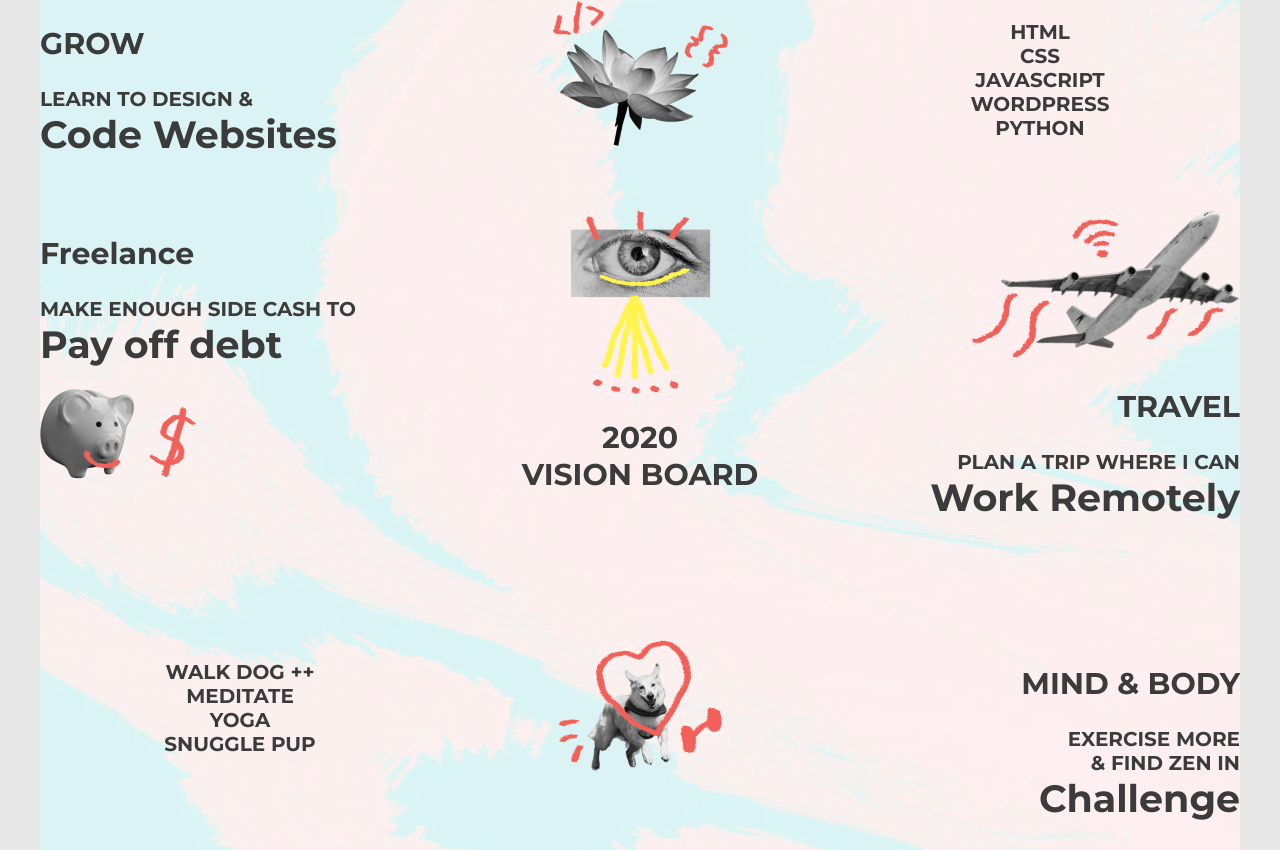
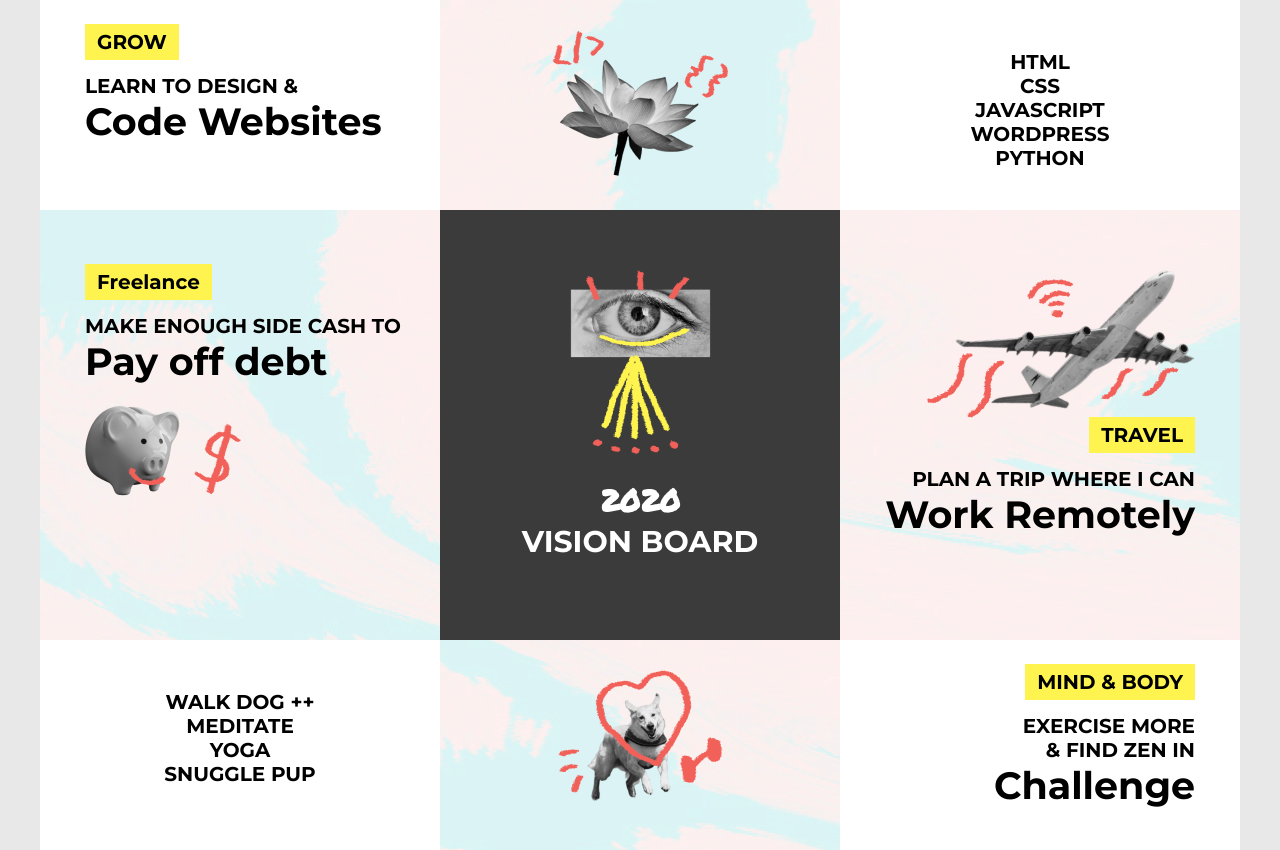
Before and after one commit to Mr-Bowtie/Skillcrush, a plain HTML site: page vision_board/index.html in a window 1280 px wide. Drawn offline with Linux system fonts and the light colour scheme.

Commit message:
Styling Complete

```diff
--- a/vision_board/css/main.css
+++ b/vision_board/css/main.css
@@ -1,7 +1,8 @@
+/***** Base Styles *****/
 body {
   background-color: #e8e8e8;
   font-size: 20px;
-  color: #3b3b3b;
+  color: black;
 }
 
 #vision-board {
@@ -19,16 +20,37 @@ body {
   box-sizing: border-box;
 }
 
+p span {
+  font-size: 38px;
+}
+
+h1 {
+  font-size: 30px;
+}
+
+h2 {
+  margin: 0;
+  font-size: 20px;
+  background-color: #fff44f;
+  display: inline;
+  padding: 6px 12px 6px 12px;
+}
+
+/***** Small blocks *****/
+
 .small-block {
   height: 210px;
+  padding-top: 30px;
 }
+/***** Large blocks *****/
 
 .large-block {
   height: 430px;
+  padding-top: 60px;
 }
-
 .left-text {
   text-align: left;
+  padding-left: 45px;
 }
 
 .centered {
@@ -37,12 +59,18 @@ body {
 
 .right-text {
   text-align: right;
+  padding-right: 45px;
 }
 
-h1 {
-  font-size: 30px;
+.light-bg {
+  background: white;
 }
 
-p span {
-  font-size: 38px;
+.dark-bg {
+  background: #3b3b3b;
+  color: white;
 }
+
+.title {
+  font-family: "Permanent Marker", sans-serif;
+}
--- a/vision_board/index.html
+++ b/vision_board/index.html
@@ -14,7 +14,7 @@
 
 	<div id="vision-board">
 
-    <div class="block small-block left-text">
+    <div class="block small-block left-text light-bg">
       <h2>GROW</h2>
       <p>LEARN TO DESIGN & <br>
         <span>Code Websites</span>
@@ -25,7 +25,7 @@
       <img src="./img/flower.png" alt="Magnolia flower with coding symbols above.">
     </div>
 
-    <div class="block small-block centered">
+    <div class="block small-block centered light-bg">
       <p>
         HTML <br>
         CSS <br>
@@ -44,10 +44,10 @@
       <img src="./img/piggy.png" alt="Piggybank with a smile and dollar sign">
     </div>
 
-    <div class="block large-block centered">
+    <div class="block large-block centered dark-bg eye">
       <img src="./img/eye.png" alt="Eye">
       <h1>
-        <span>2020</span><br>
+        <span class="title">2020</span><br>
         VISION BOARD
       </h1>
     </div>
@@ -61,7 +61,7 @@
       </p>
     </div>
 
-    <div class="block small-block centered">
+    <div class="block small-block centered light-bg">
       <p>
         WALK DOG ++ <br>
         MEDITATE <br>
@@ -74,7 +74,7 @@
       <img src="./img/doggo.png" alt="Corgi jumping with a heart drawn around the face">
     </div>
 
-    <div class="block small-block right-text">
+    <div class="block small-block right-text light-bg">
       <h2>MIND & BODY</h2>
       <p>
         EXERCISE MORE<br>
```
